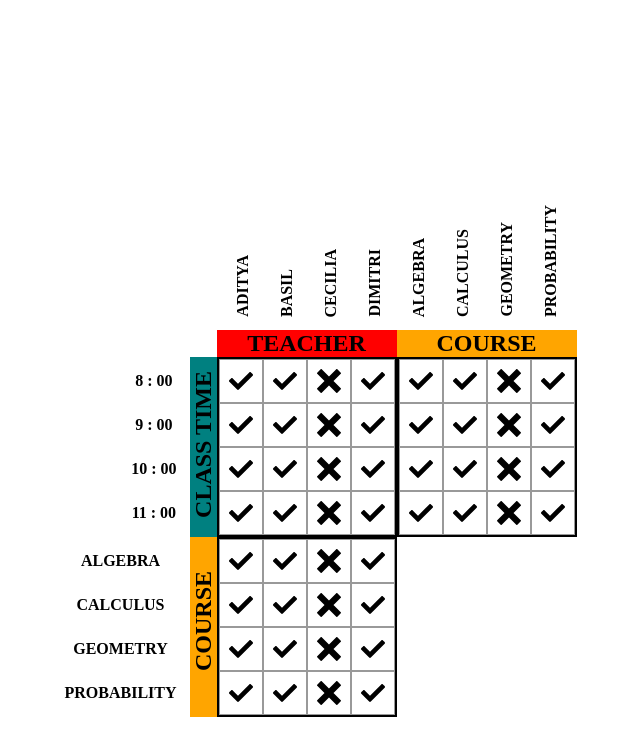
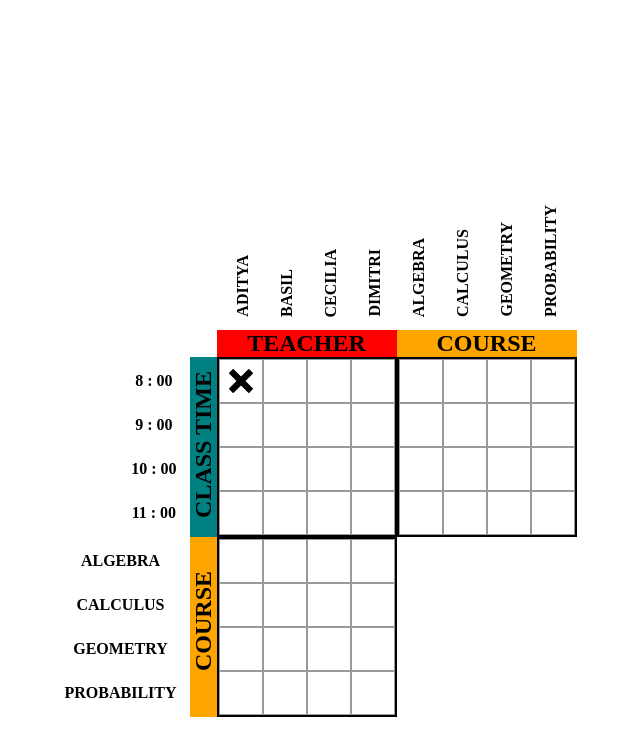
Before and after one commit to dkswami/learno-logic-puzzle, a Next.js app: page /puzzle in a window 1280 px wide. Both pictures are taken after a click on the button 566 px from the left and 381 px from the top of the page. Shown: the top 756 px of the page, without its empty margins (326-966 px from the left). Built offline with nearby package versions, Linux system fonts and the light colour scheme.

Commit message:
ui dynamic done

```diff
--- a/src/components/puzzle/board/index.tsx
+++ b/src/components/puzzle/board/index.tsx
@@ -1,36 +1,48 @@
-import React from "react";
+import React, { useState } from "react";
 import { Box } from "@chakra-ui/react";
 import Square from "../square";
 
 interface Props {}
 
+const defaultSquares = [
+	[null, null, null, null],
+	[null, null, null, null],
+	[null, null, null, null],
+	[null, null, null, null],
+]
+
 const Board: React.FC<Props> = ({}) => {
-  const handleSquareClick = () => {};
+	const [squares, setSquares] = useState<any>(defaultSquares);
+
+	console.table(
+		'squares', squares
+	)
+
   return (
     <Box border="2px solid black">
       <Box display="table" content="">
-        <Square value="c" onSquareClick={handleSquareClick} />
-        <Square value="c" onSquareClick={handleSquareClick} />
-        <Square value="X" onSquareClick={handleSquareClick} />
-        <Square value="c" onSquareClick={handleSquareClick} />
+        <Square value={squares[0][0]} i={0} j={0}  squares={squares} setSquares={setSquares} />
+        <Square value={squares[0][1]} i={0} j={1} squares={squares} setSquares={setSquares} />
+        <Square value={squares[0][2]} i={0} j={2} squares={squares} setSquares={setSquares}/>
+        <Square value={squares[0][3]} i={0} j={3} squares={squares} setSquares={setSquares} />
       </Box>
-      <Box display="table" content="">
-        <Square value="c" onSquareClick={handleSquareClick} />
-        <Square value="c" onSquareClick={handleSquareClick} />
-        <Square value="X" onSquareClick={handleSquareClick} />
-        <Square value="c" onSquareClick={handleSquareClick} />
+			<Box display="table" content="">
+        <Square value={squares[1][0]} i={1} j={0} squares={squares} setSquares={setSquares}  />
+        <Square value={squares[1][1]} i={1} j={1} squares={squares} setSquares={setSquares}  />
+        <Square value={squares[1][2]} i={1} j={2} squares={squares} setSquares={setSquares} />
+        <Square value={squares[1][3]} i={1} j={3} squares={squares} setSquares={setSquares} />
       </Box>
-      <Box display="table" content="">
-        <Square value="c" onSquareClick={handleSquareClick} />
-        <Square value="c" onSquareClick={handleSquareClick} />
-        <Square value="X" onSquareClick={handleSquareClick} />
-        <Square value="c" onSquareClick={handleSquareClick} />
+			<Box display="table" content="">
+        <Square value={squares[2][0]} i={2} j={0} squares={squares} setSquares={setSquares} />
+        <Square value={squares[2][1]} i={2} j={1} squares={squares} setSquares={setSquares}  />
+        <Square value={squares[2][2]} i={2} j={2} squares={squares} setSquares={setSquares} />
+        <Square value={squares[2][3]} i={2} j={3} squares={squares} setSquares={setSquares} />
       </Box>
-      <Box display="table" content="">
-        <Square value="c" onSquareClick={handleSquareClick} />
-        <Square value="c" onSquareClick={handleSquareClick} />
-        <Square value="X" onSquareClick={handleSquareClick} />
-        <Square value="c" onSquareClick={handleSquareClick} />
+			<Box display="table" content="">
+        <Square value={squares[3][0]} i={3} j={0} squares={squares} setSquares={setSquares} />
+        <Square value={squares[3][1]} i={3} j={1} squares={squares} setSquares={setSquares} />
+        <Square value={squares[3][2]} i={3} j={2} squares={squares} setSquares={setSquares} />
+        <Square value={squares[3][3]} i={3} j={3} squares={squares} setSquares={setSquares} />
       </Box>
     </Box>
   );
--- a/src/components/puzzle/square/index.tsx
+++ b/src/components/puzzle/square/index.tsx
@@ -1,18 +1,59 @@
-import React, { MouseEventHandler } from "react";
+import React, { MouseEventHandler, useEffect, useState } from "react";
 import { FaCheck } from "react-icons/fa";
 import { ImCross } from "react-icons/im";
 
 import styles from "../styles.module.scss";
 
 interface Props {
-  value: string;
-  onSquareClick: MouseEventHandler<HTMLButtonElement>;
+  value: number | null;
+	i: number;
+	j: number;
+	squares: any;
+	setSquares: Function;
+  // onSquareClick: Function;
 }
 
-const Square: React.FC<Props> = ({ value, onSquareClick }) => {
+const Square: React.FC<Props> = ({ value, i, j, squares, setSquares }) => {
+	const [clickTimes, setClickTimes] = useState(1);
+
+	const handleSquareClick = (i:number,j:number) => {
+		const newSquares = squares.slice()
+		if(clickTimes===1) {
+			newSquares[i][j]=0
+			setClickTimes(clickTimes+1)
+		}
+		if(clickTimes===2) {
+			newSquares[i][j]=1
+			for(let p=0; p<4; p++) {
+				if(p!=i) {
+					newSquares[p][j] = 0
+				}
+				if(p!=j) {
+					newSquares[i][p] = 0
+				}
+			}
+			setClickTimes(clickTimes+1)
+		}
+		if(clickTimes===3) {
+			newSquares[i][j]=null
+			for(let q=0; q<4; q++) {
+				newSquares[i][q]=null
+				newSquares[q][j]=null
+			}
+			setClickTimes(1)
+		}
+		setSquares(newSquares)
+	};
+
+	//console.log('value', value)
+	// useEffect(() => {
+	// 	console.log('changed')
+	// 	setClickTimes(1)
+	// }, [i,j])
   return (
-    <button className={styles.square} onClick={onSquareClick}>
-      {value === "X" ? <ImCross /> : <FaCheck />}
+    <button className={styles.square} onClick={() =>handleSquareClick(i,j)}>
+		{value!=null && (value==0 ? <ImCross/> : <FaCheck/>)}
+      {/* {value === "X" ? <ImCross /> : <FaCheck />} */}
     </button>
   );
 };
```
